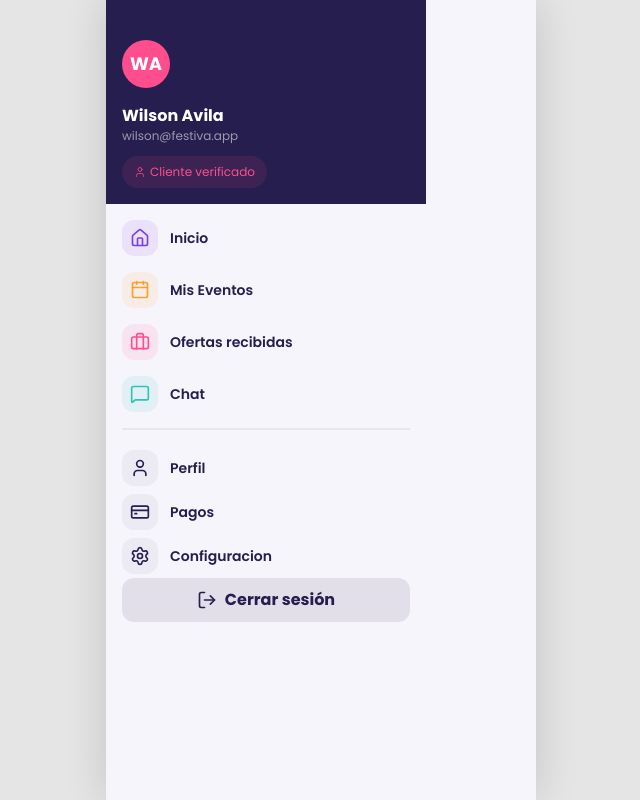
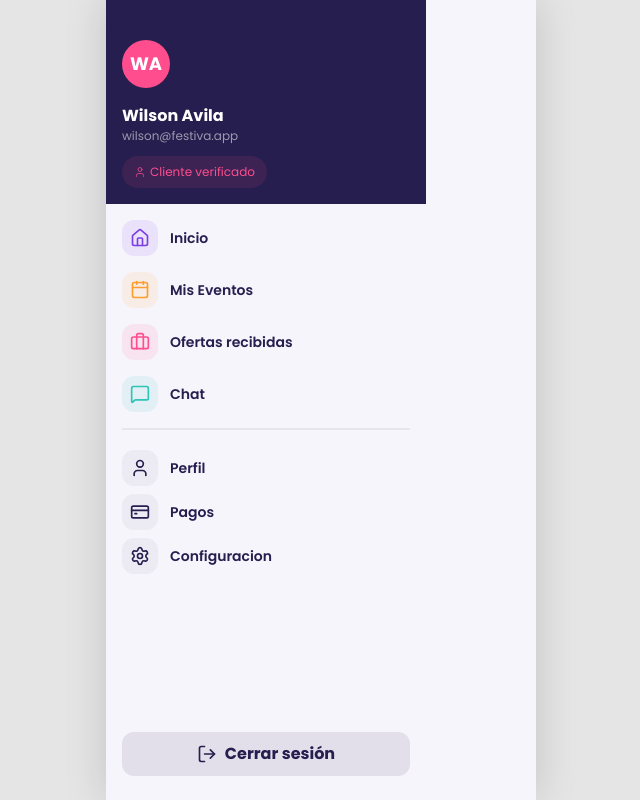
Before and after one commit to AlejandroGBC/Festiva, a Next.js app: page / in a window 1280 px wide. Shown: the whole page, without its empty margins (319-959 px from the left). Built offline with nearby package versions, Linux system fonts and the light colour scheme.

Commit message:
al fin listoooooo odio el tailwind solo me falta el hover

```diff
--- a/src/shared/components/Sidebar.tsx
+++ b/src/shared/components/Sidebar.tsx
@@ -61,7 +61,7 @@ const sidebarSecondaryLinks = [
 
 export function Sidebar() {
     return (
-        <div className="w-80 h-full">
+        <div className="w-80 h-full flex flex-col">
             <div className="bg-festiva-midnight-blue px-4 pt-10 pb-4">
                 <span className="bg-festiva-euphoric-pink text-white rounded-full w-12 h-12 flex items-center justify-center text-lg font-bold">
                     {usuarioCliente.abreviatura}
@@ -108,7 +108,7 @@ export function Sidebar() {
                 </div>
             </div>
 
-            <div className="flex justify-center px-4">
+            <div className="flex justify-center px-4 mt-auto pb-6">
                 <button className="flex items-center justify-center gap-2 w-full bg-festiva-midnight-blue/10 text-festiva-midnight-blue font-bold py-2.5 px-[1.125rem] rounded-xl">
                     <LogOut size={20} />
                     Cerrar sesión
```
